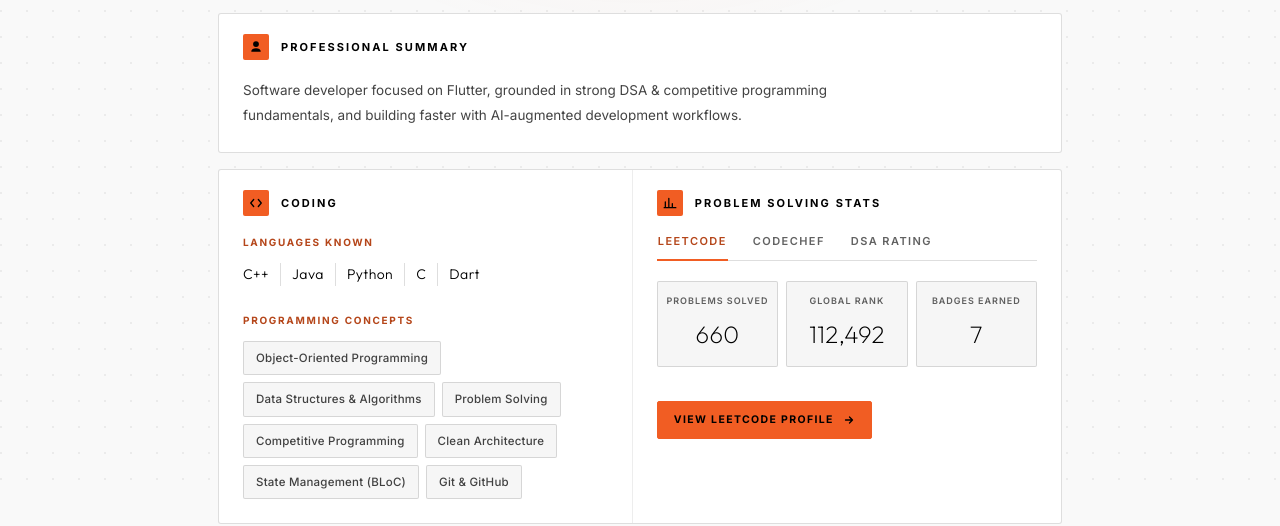
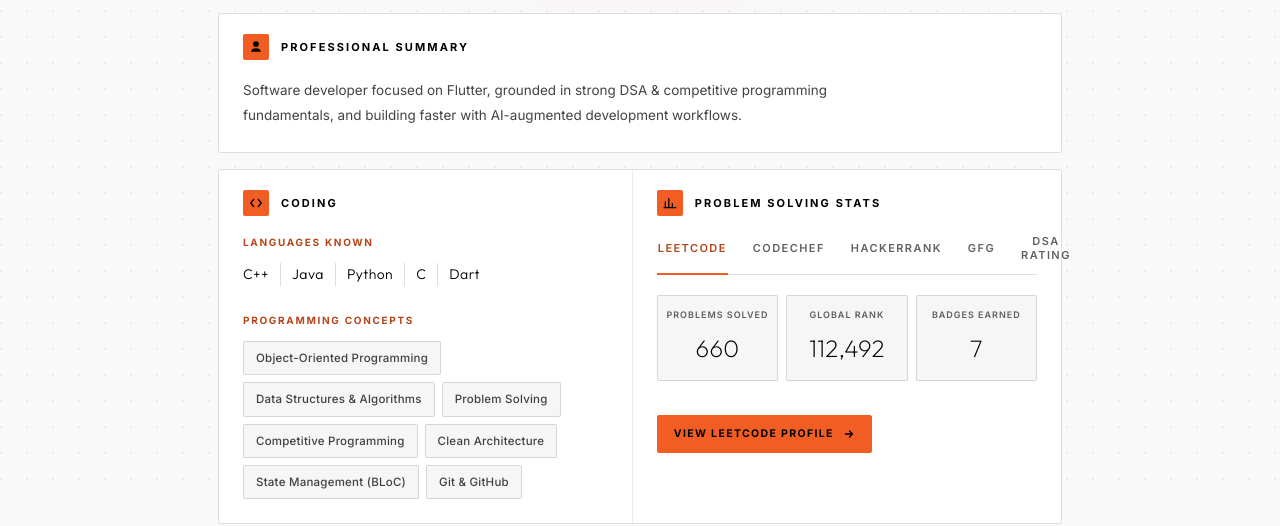
Before and after one commit to sunitha630/portfolio, a plain HTML site: page index.html in a window 1280 px wide. Shown: the part 302-828 px from the top of the page. Drawn offline with Linux system fonts and the light colour scheme.

Commit message:
Modify platform tabs and add new sections
Updated tab buttons for platforms and added HackerRank and GeeksforGeeks sections.

```diff
--- a/index.html
+++ b/index.html
@@ -939,9 +939,11 @@
       <div class="panel-body">
 
         <div class="tabs" role="tablist" aria-label="Platforms">
-          <button class="tab" type="button" role="tab" id="tab-leetcode" aria-controls="statpanel" aria-selected="true"  tabindex="0"  data-platform="leetcode">LeetCode</button>
-          <button class="tab" type="button" role="tab" id="tab-codechef" aria-controls="statpanel" aria-selected="false" tabindex="-1" data-platform="codechef">CodeChef</button>
-          <button class="tab" type="button" role="tab" id="tab-dsa"      aria-controls="statpanel" aria-selected="false" tabindex="-1" data-platform="dsa">DSA Rating</button>
+          <button class="tab" type="button" role="tab" id="tab-leetcode"   aria-controls="statpanel" aria-selected="true"  tabindex="0"  data-platform="leetcode">LeetCode</button>
+          <button class="tab" type="button" role="tab" id="tab-codechef"   aria-controls="statpanel" aria-selected="false" tabindex="-1" data-platform="codechef">CodeChef</button>
+          <button class="tab" type="button" role="tab" id="tab-hackerrank" aria-controls="statpanel" aria-selected="false" tabindex="-1" data-platform="hackerrank">HackerRank</button>
+          <button class="tab" type="button" role="tab" id="tab-gfg"        aria-controls="statpanel" aria-selected="false" tabindex="-1" data-platform="gfg">GfG</button>
+          <button class="tab" type="button" role="tab" id="tab-dsa"        aria-controls="statpanel" aria-selected="false" tabindex="-1" data-platform="dsa">DSA Rating</button>
         </div>
 
         <div id="statpanel" role="tabpanel" aria-labelledby="tab-leetcode" tabindex="0">
@@ -1168,7 +1170,6 @@
           <p class="issuer">IT Specialist · Pearson</p>
           <ul class="cert-meta">
             <li>Issued <b>—</b></li>
-            <li>ID <b>—</b></li>
           </ul>
           <a class="cert-link" href="#" target="_blank" rel="noopener noreferrer">
             View Credential
@@ -1186,7 +1187,6 @@
           <p class="issuer">IT Specialist · Pearson</p>
           <ul class="cert-meta">
             <li>Issued <b>—</b></li>
-            <li>ID <b>—</b></li>
           </ul>
           <a class="cert-link" href="#" target="_blank" rel="noopener noreferrer">
             View Credential
@@ -1204,7 +1204,6 @@
           <p class="issuer">IT Specialist · Pearson</p>
           <ul class="cert-meta">
             <li>Issued <b>—</b></li>
-            <li>ID <b>—</b></li>
           </ul>
           <a class="cert-link" href="#" target="_blank" rel="noopener noreferrer">
             View Credential
@@ -1309,6 +1308,28 @@
       breakdownName: 'Breakdown',
       breakdown: []
     },
+    hackerrank: {
+      name: 'HackerRank',
+      url:  'https://www.hackerrank.com/profile/sunithasunitha21',
+      figures: [
+        { label: 'Badges Earned', value: '7'  },
+        { label: 'Skill Areas',   value: '7'  },
+        { label: 'Top Rating',    value: '5★' }
+      ],
+      breakdownName: 'Breakdown',
+      breakdown: []
+    },
+    gfg: {
+      name: 'GeeksforGeeks',
+      url:  'https://www.geeksforgeeks.org/profile/22mh1a9hff?tab=activity',
+      figures: [
+        { label: 'Problems Solved', value: '190' },
+        { label: 'Coding Score',    value: '346' },
+        { label: 'Institute Rank',  value: '120' }
+      ],
+      breakdownName: 'Breakdown',
+      breakdown: []
+    },
     dsa: {
       name: 'DSA Rating',
       url:  '',
```
